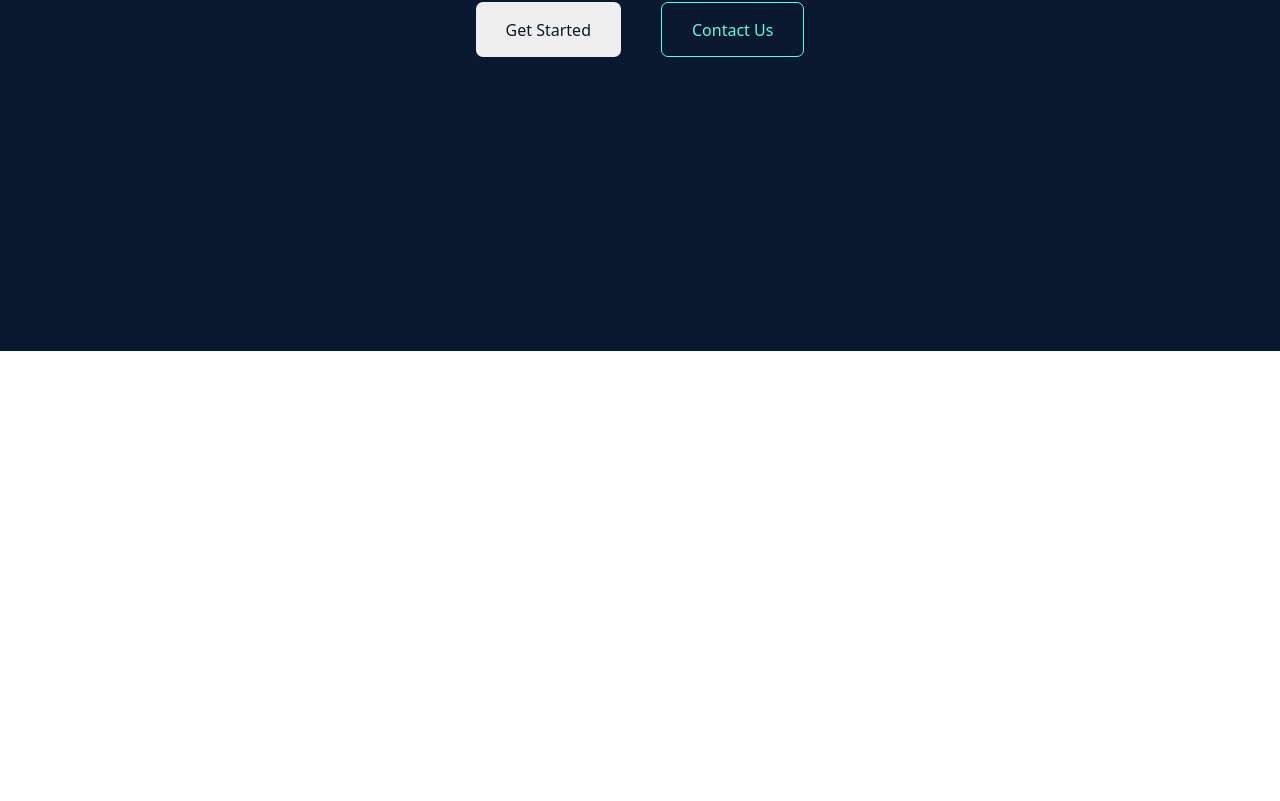
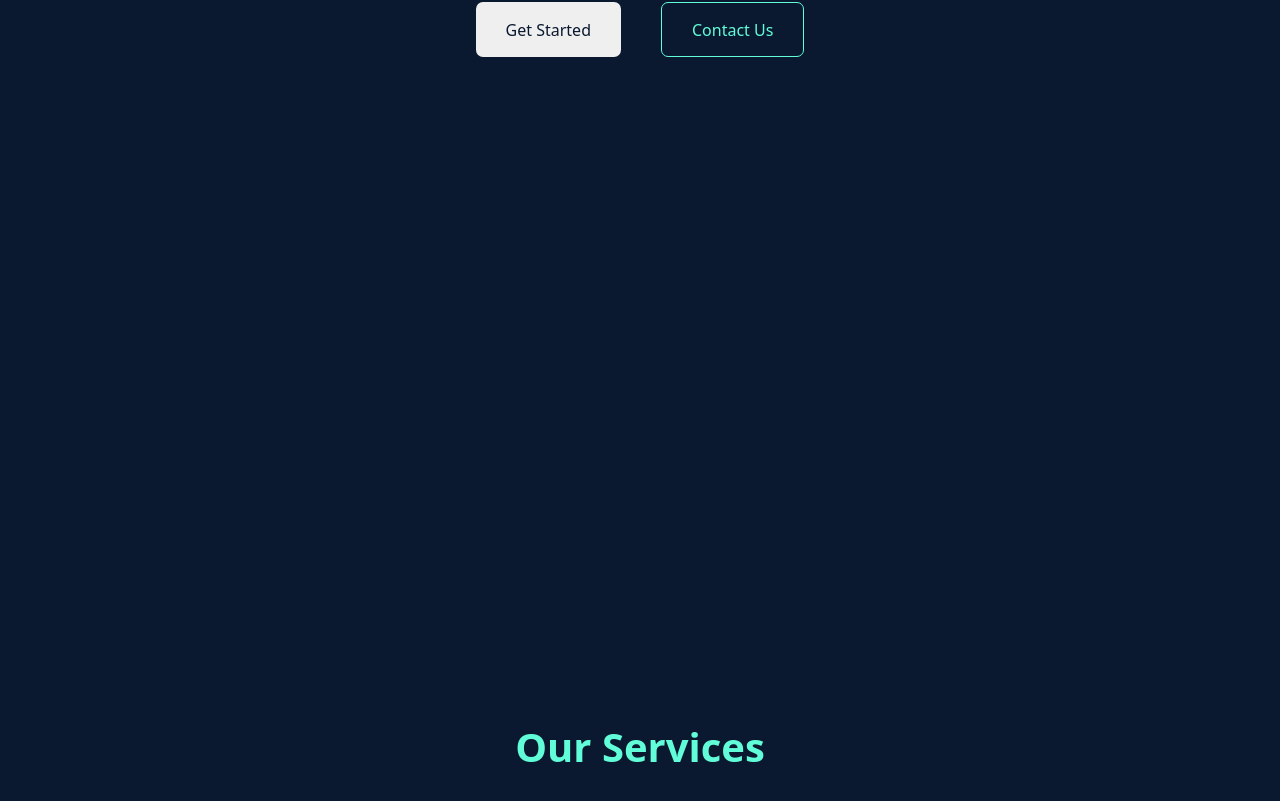
Before and after one commit to sanayuj/Eventsphere_Website_frontend, a React (Create React App) app: page / in a window 1280 px wide. Shown: the part 505-1306 px from the top of the page. Before the commit the page ends 856 px from the top, so only its background shows below. Built offline with nearby package versions, Linux system fonts and the light colour scheme.

Commit message:
Service page started

```diff
--- /dev/null
+++ b/src/Components/User/Services/Services.css
@@ -0,0 +1,11 @@
+.landingCommon{
+    background-color:#0a1930 ;
+    height: 100vh;
+
+}
+
+.ServiceHeading{
+    font-size: 40px;
+    color: #61fdd8;
+    font-weight: 700;
+}
--- /dev/null
+++ b/src/Components/User/Services/Services.jsx
@@ -0,0 +1,13 @@
+import React from 'react'
+import "./Services.css"
+function Services() {
+  return (
+    <div class="landingCommon  d-flex flex-column justify-content-center align-items-center">
+    <h2 className='ServiceHeading'>Our Services</h2>
+
+
+    </div>
+  )
+}
+
+export default Services
--- a/src/Pages/userPages/LandingPage.jsx
+++ b/src/Pages/userPages/LandingPage.jsx
@@ -1,11 +1,13 @@
 import React from 'react'
 import Navbar from '../../Components/User/Navbar/Navbar'
 import LandingSection from '../../Components/User/LandingSection/LandingSection'
+import Services from '../../Components/User/Services/Services'
 
 function LandingPage() {
   return (
     <div><Navbar/>
     <LandingSection/>
+    <Services/>
     </div>
   )
 }
```
